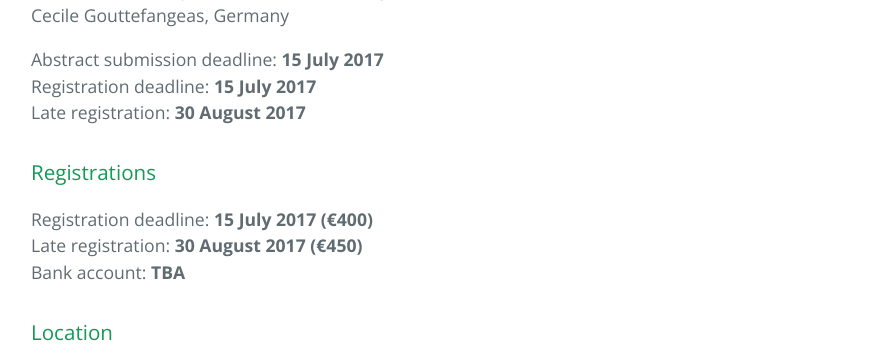
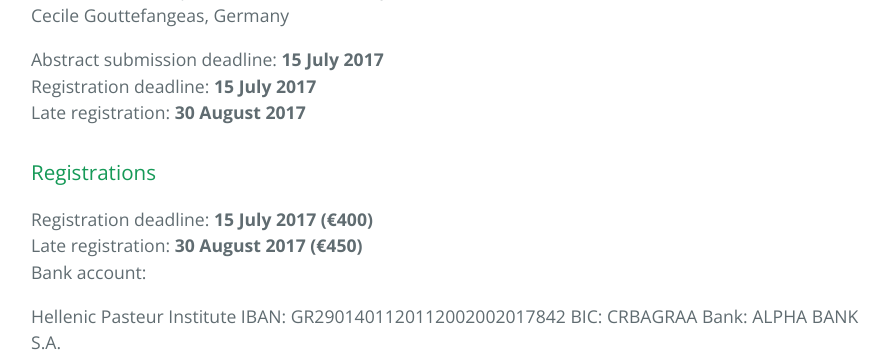
Before and after one commit to moodmosaic/pivac17, a Jekyll site: the page index.html, which Jekyll copies as it is, in a window 1280 px wide and 900 px high, scrolled down 2666 px, cut to the strip 0-360 px from the top of the window. Shown: the whole strip, without its empty margins (193-1082 px from the left). Built offline with Jekyll 4.4.1, drawn with Linux system fonts in a browser that asks for light colours.

Commit message:
Add bank account details.

```diff
--- a/index.html
+++ b/index.html
@@ -114,7 +114,13 @@ Late registration: <b>30 August 2017</b></p>
 <br>
 Late registration: <b>30 August 2017 (€450)</b>
 <br>
-Bank account: <b>TBA</b></p>
+Bank account:
+<p>
+Hellenic Pasteur Institute
+IBAN: GR2901401120112002002017842
+BIC: CRBAGRAA
+Bank: ALPHA BANK S.A.
+</p>
 
 <h3>
 <a id="location" class="anchor" href="#location" aria-hidden="true"><span aria-hidden="true" class="octicon octicon-link"></span></a>Location</h3>
```
